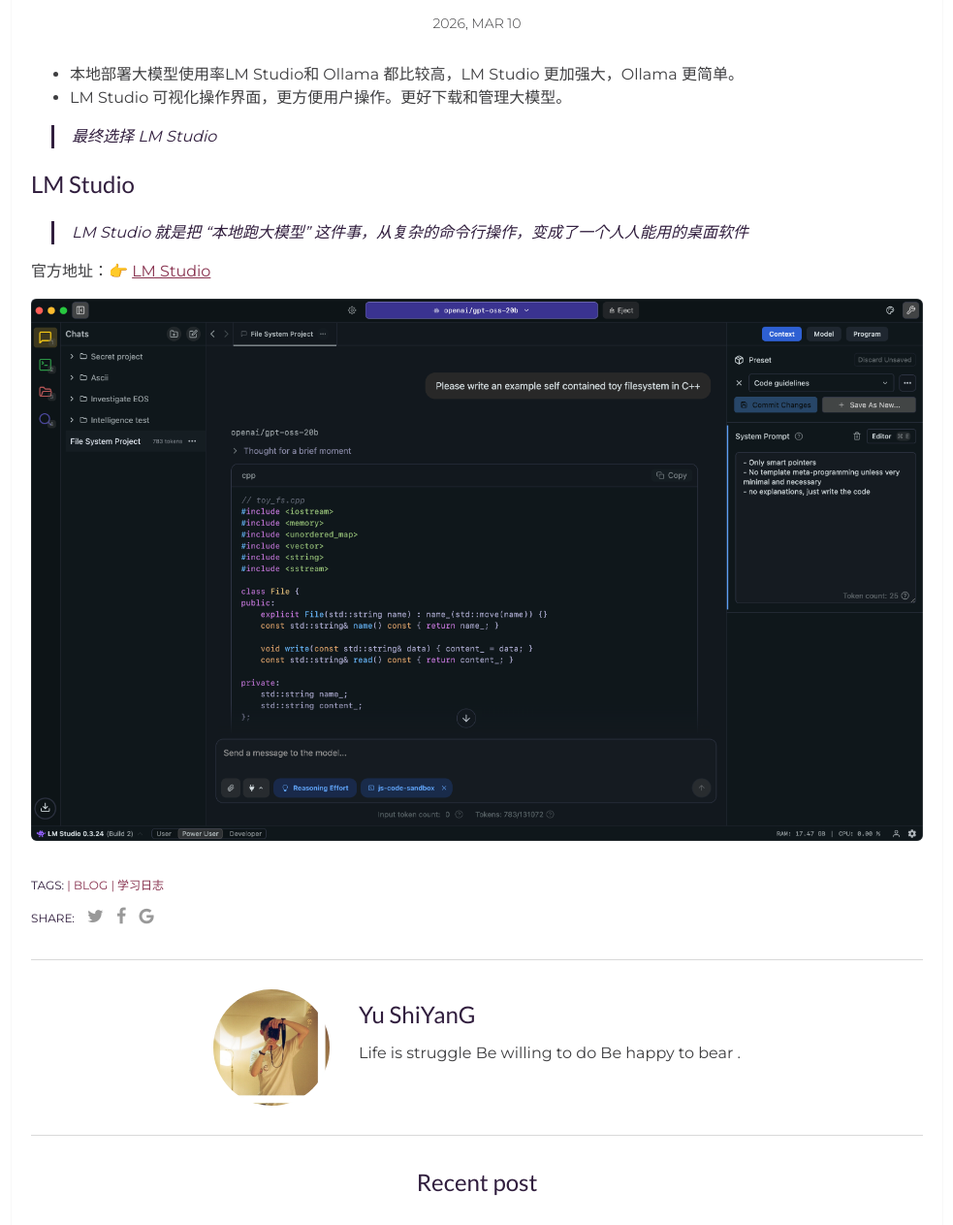
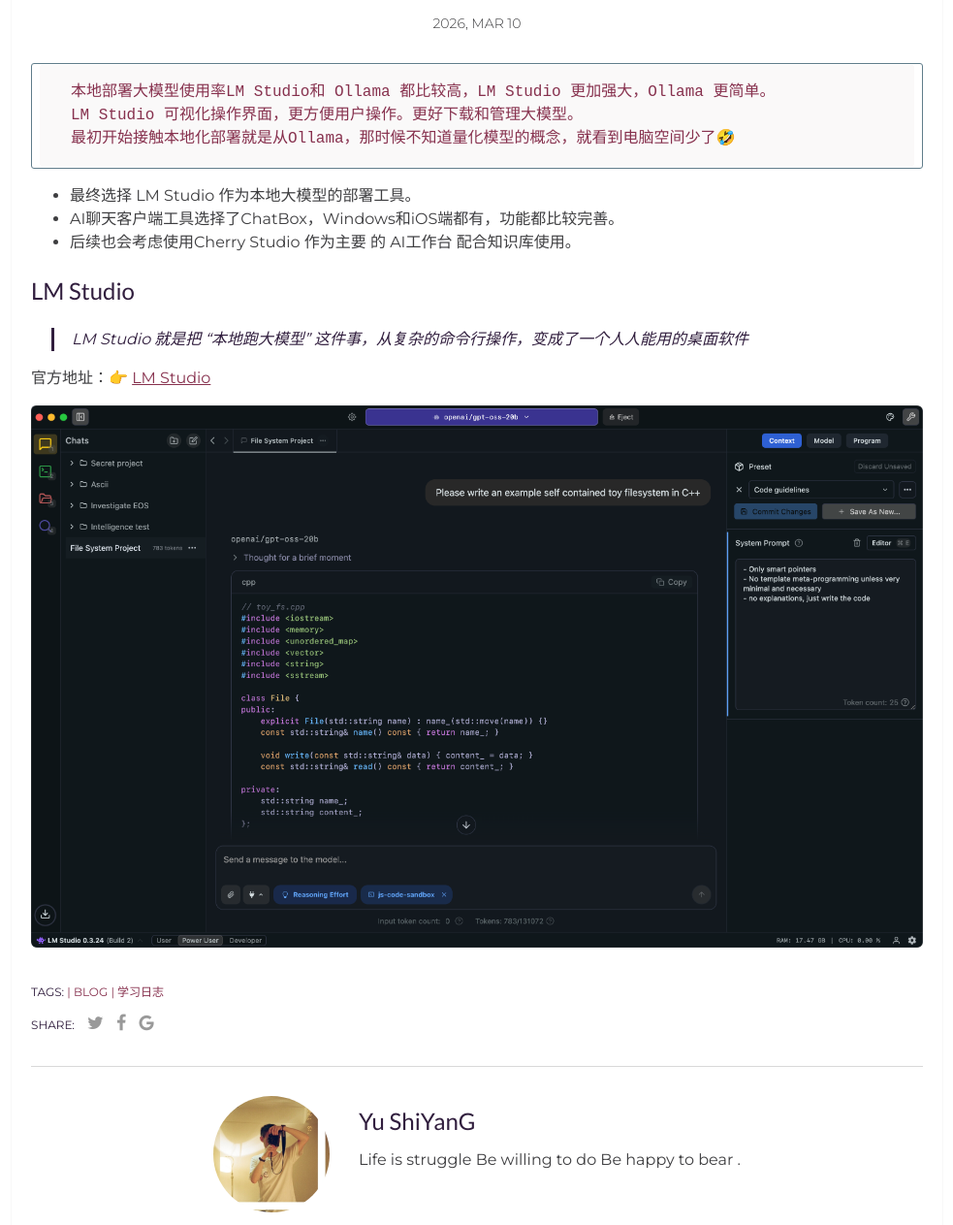
Before and after one commit to techysy/techysy.github.io, a Jekyll site: the page built from _posts/2026-03-10-relearn-ai.markdown, in a window 1280 px wide, cut to the strip 603-1866 px from the top of the page. Shown: the whole strip at 97% size, without its empty margins (148-1131 px from the left). Built offline with Jekyll 4.4.1, drawn with Linux system fonts in a browser that asks for light colours; comment, search, counter and statistics services are not loaded; a style sheet for code colours, icons or effects is not loaded.

Commit message:
Update 2026-03-10-relearn-ai.markdown

```diff
--- a/_posts/2026-03-10-relearn-ai.markdown
+++ b/_posts/2026-03-10-relearn-ai.markdown
@@ -7,10 +7,14 @@
 categories: 分享
 ---
 
-+ 本地部署大模型使用率LM Studio和 Ollama 都比较高，LM Studio 更加强大，Ollama 更简单。
-+ LM Studio 可视化操作界面，更方便用户操作。更好下载和管理大模型。
+    本地部署大模型使用率LM Studio和 Ollama 都比较高，LM Studio 更加强大，Ollama 更简单。
+    LM Studio 可视化操作界面，更方便用户操作。更好下载和管理大模型。
+    最初开始接触本地化部署就是从Ollama，那时候不知道量化模型的概念，就看到电脑空间少了🤣
 
-> 最终选择 LM Studio
++  最终选择 LM Studio 作为本地大模型的部署工具。
++  AI聊天客户端工具选择了ChatBox，Windows和iOS端都有，功能都比较完善。
++  后续也会考虑使用Cherry Studio 作为主要 的 AI工作台 配合知识库使用。
+
 
 ## LM Studio
 > LM Studio 就是把 “本地跑大模型” 这件事，从复杂的命令行操作，变成了一个人人能用的桌面软件
```
